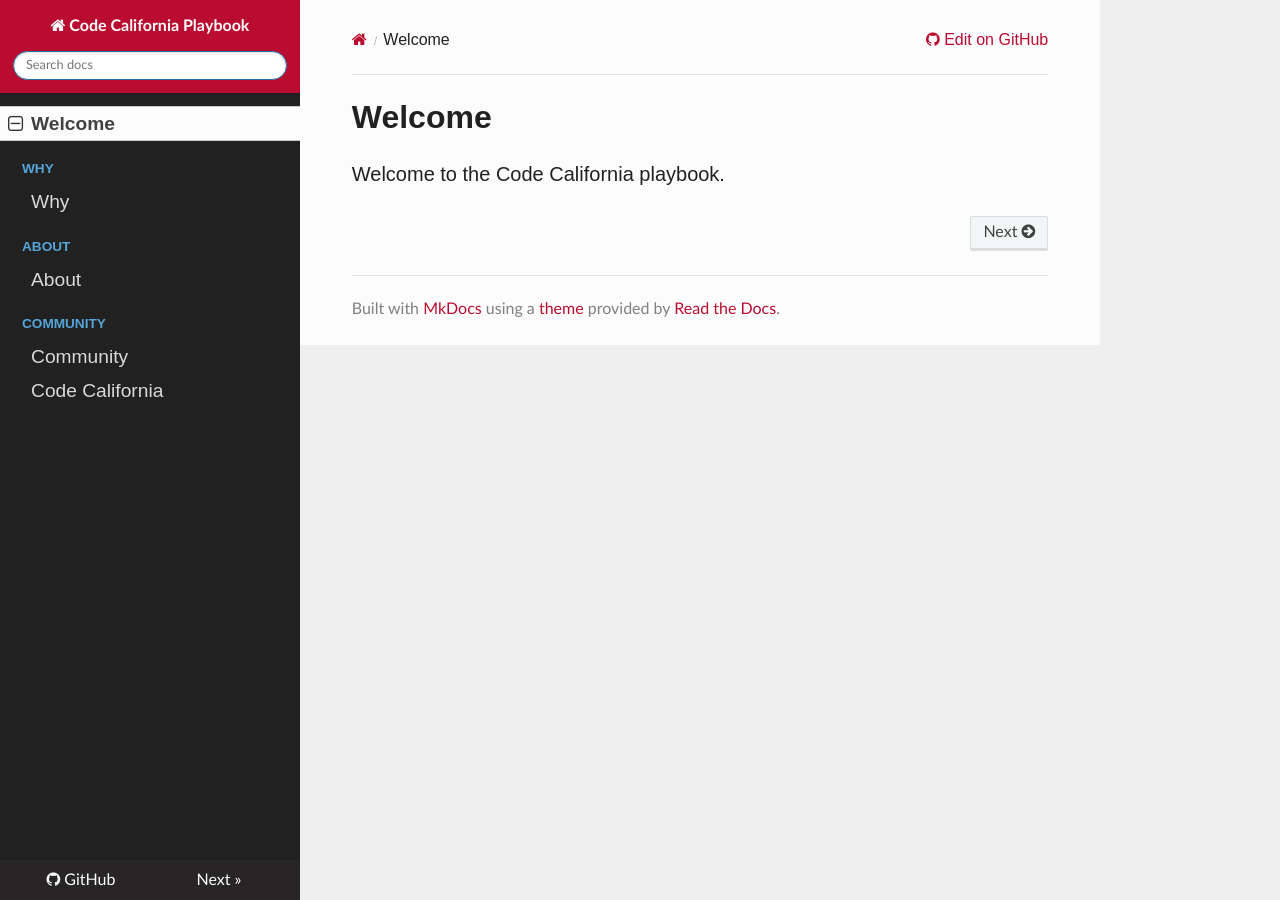
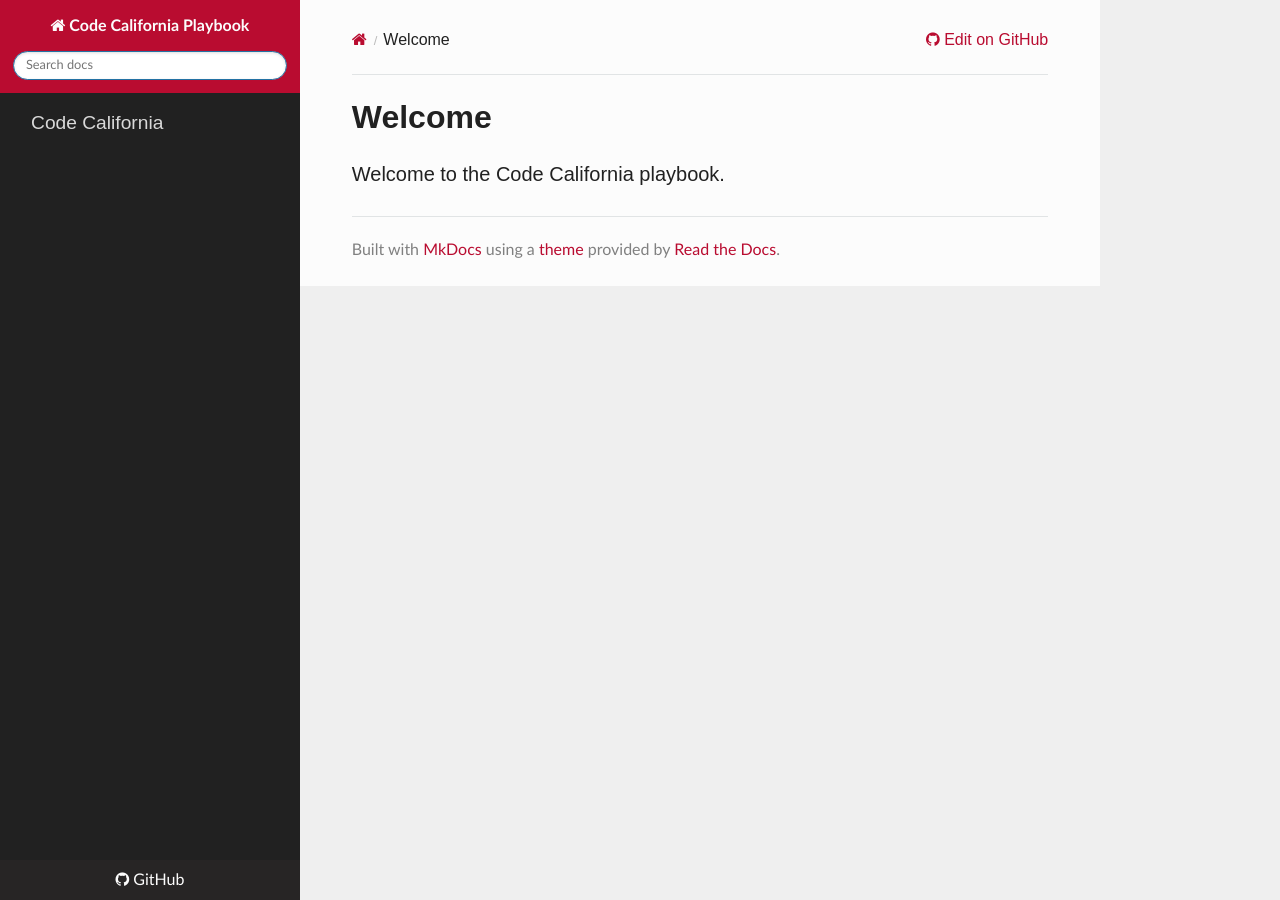
Before and after one commit to CA-CODE-Works/playbook, an MkDocs documentation site: the page built from docs/README.md, in a window 1280 px wide. Built offline with MkDocs 1.6.1, drawn with Linux system fonts in a browser that asks for light colours; nearby versions of some CDN libraries.

Commit message:
Update mkdocs.yml

```diff
--- a/mkdocs.yml
+++ b/mkdocs.yml
@@ -14,11 +14,4 @@ plugins:
     - search
 
 nav:
-    - Welcome: README.md
-    - Why:
-        - Why: why/why.md
-    - About:
-        - About: about/about.md
-    - Community:
-        - Community: community/community.md
     - Code California: https://cagov.github.io/codeCAgov/
```
